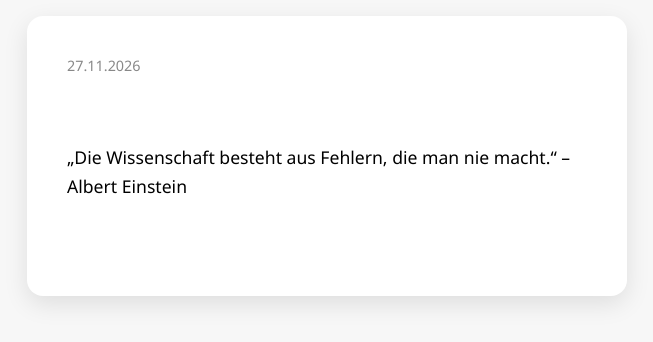
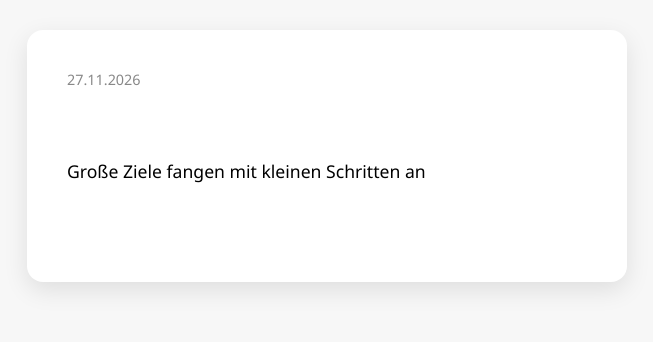
Before and after one commit to Mirony3/73-dy, a plain HTML site: page index.html in a window 1280 px wide. Shown: the part 244-586 px from the top of the page, without its empty margins (313-966 px from the left). Drawn offline with Linux system fonts and the light colour scheme.

Commit message:
Automatisch: Nachricht vom 2026-11-27

```diff
--- a/index.html
+++ b/index.html
@@ -11,7 +11,7 @@
     <div class="date" id="date"></div>
     <div class="message" id="message">
      <!-- MESSAGE_PLACEHOLDER -->
-„Die Wissenschaft besteht aus Fehlern, die man nie macht.“ – Albert Einstein
+Große Ziele fangen mit kleinen Schritten an
 <!-- /MESSAGE_PLACEHOLDER -->
     </div>
   </div>
```
